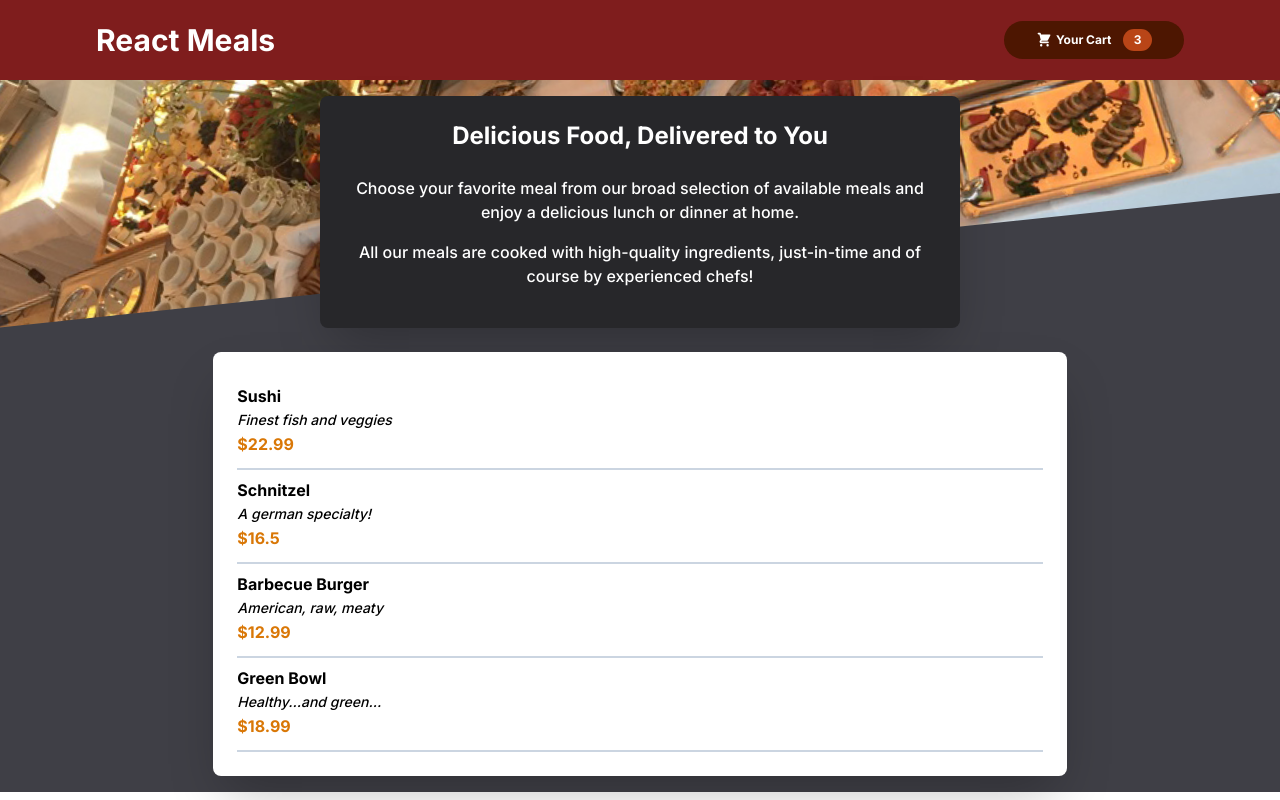
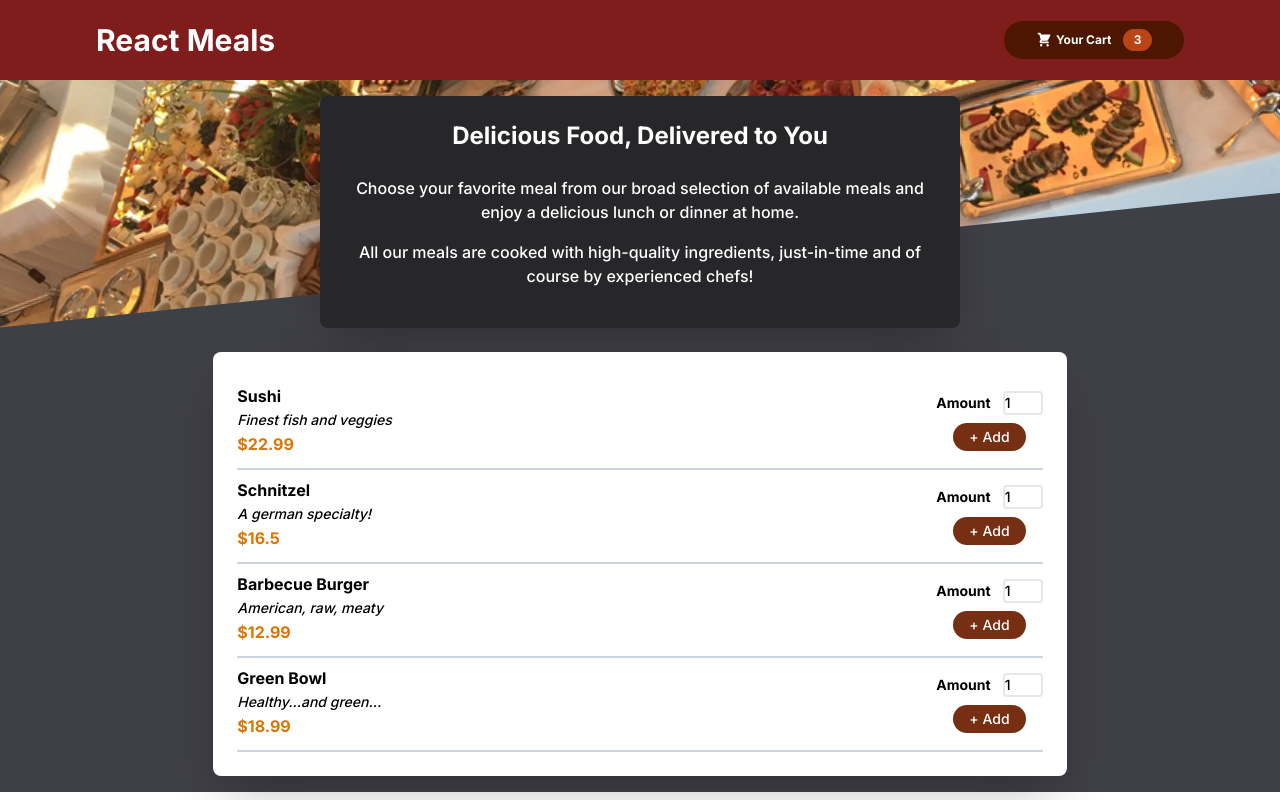
Before and after one commit to WiFo26/order-food-app, a React (Vite) app: page / in a window 1280 px wide. Built offline with nearby package versions, Linux system fonts and the light colour scheme.

Commit message:
add form item meal

```diff
--- a/src/components/Meal/MealItem.jsx
+++ b/src/components/Meal/MealItem.jsx
@@ -1,9 +1,19 @@
-export const MealItem = ({ name, description, price }) => {
+export const MealItem = ({ id, name, description, price }) => {
+  const labelIdentifier = `amount-${id}`
   return (
-    <li className='border-b-2 border-b-slate-300 pb-3 pt-2'>
-      <h3 className='font-bold'>{name}</h3>
-      <p className='my-[2px] text-sm italic'>{description}</p>
-      <span className='font-bold text-amber-600'>${price}</span>
+    <li className='flex items-center justify-between border-b-2 border-b-slate-300 pb-3 pt-2'>
+      <div>
+        <h3 className='font-bold'>{name}</h3>
+        <p className='my-[2px] text-sm italic'>{description}</p>
+        <span className='font-bold text-amber-600'>${price}</span>
+      </div>
+      <form action='#' className='flex flex-col items-center justify-center'>
+        <div className='mb-2'>
+          <label htmlFor={labelIdentifier} className='mr-3 text-sm font-semibold'>Amount</label>
+          <input type='number' min={1} max={5} id={labelIdentifier} defaultValue={1} className='w-10 rounded border-2 border-solid text-sm' />
+        </div>
+        <button className='rounded-full bg-[#762f12] px-4 py-1 text-sm text-white'>+ Add</button>
+      </form>
     </li>
   )
 }
```
